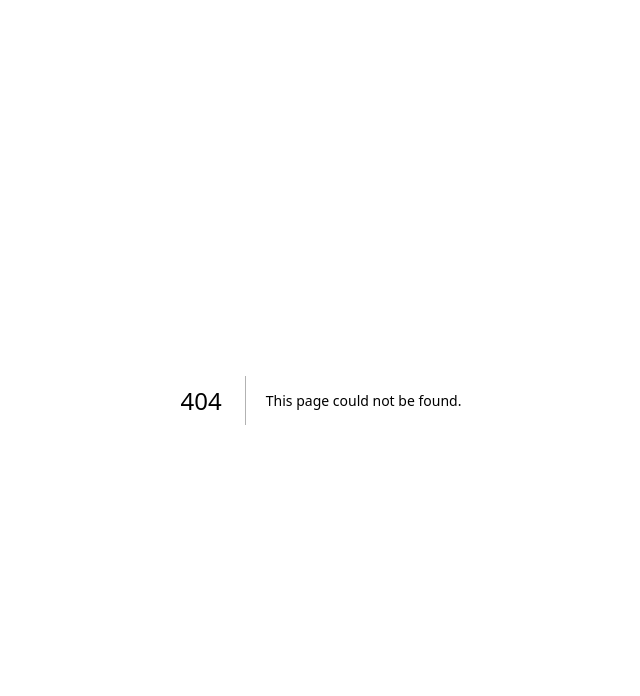
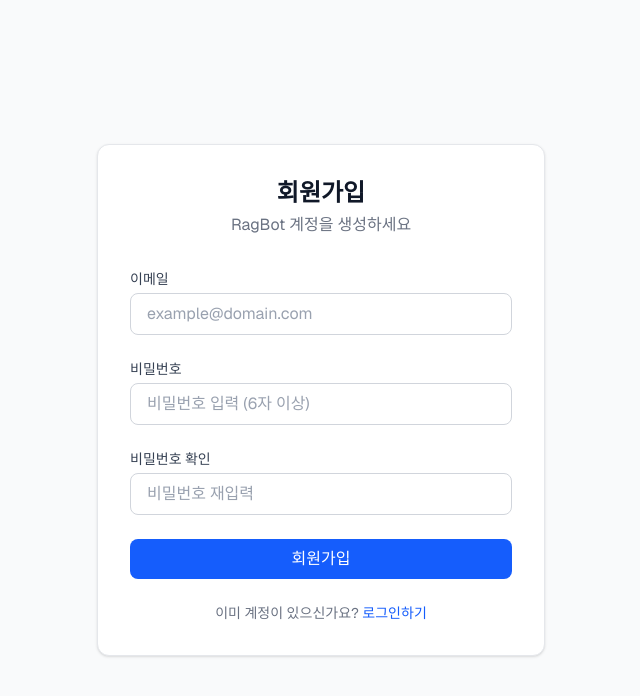
Before and after one commit to csh1975/RagBot, a Next.js app in the folder ragbot/: page /auth/signup in a window 1280 px wide. Before the commit this address had no page. Shown: the top 696 px of the page, without its empty margins (319-959 px from the left). Built offline with nearby package versions, Linux system fonts and the light colour scheme.

Commit message:
feat(auth): add signup page
Ultraworked with [Sisyphus](https://github.com/code-yeongyu/oh-my-openagent)

Co-authored-by: Sisyphus <clio-agent@sisyphuslabs.ai>

```diff
--- /dev/null
+++ b/ragbot/src/app/auth/signup/page.tsx
@@ -0,0 +1,151 @@
+'use client'
+
+import { useState, Suspense } from 'react'
+import { useRouter, useSearchParams } from 'next/navigation'
+import { createClient } from '@/lib/supabase/client'
+
+function SignupForm() {
+  const router = useRouter()
+  const searchParams = useSearchParams()
+  const redirectTo = searchParams.get('redirectTo') || '/chat'
+
+  const [email, setEmail] = useState('')
+  const [password, setPassword] = useState('')
+  const [confirmPassword, setConfirmPassword] = useState('')
+  const [error, setError] = useState('')
+  const [loading, setLoading] = useState(false)
+
+  const handleSubmit = async (e: React.FormEvent) => {
+    e.preventDefault()
+    setError('')
+
+    if (password !== confirmPassword) {
+      setError('비밀번호가 일치하지 않습니다')
+      return
+    }
+
+    if (password.length < 6) {
+      setError('비밀번호는 6자 이상이어야 합니다')
+      return
+    }
+
+    setLoading(true)
+
+    const supabase = createClient()
+    const { error } = await supabase.auth.signUp({
+      email,
+      password,
+    })
+
+    setLoading(false)
+
+    if (error) {
+      setError(error.message)
+      return
+    }
+
+    // 회원가입 성공 시 이메일 인증 안내
+    router.push(`/auth/login?redirectTo=${redirectTo}&verified=true`)
+    router.refresh()
+  }
+
+  return (
+    <div className="min-h-screen bg-gray-50 dark:bg-gray-900 flex items-center justify-center px-4 py-12">
+      <div className="w-full max-w-md">
+        <div className="bg-white dark:bg-gray-800 rounded-xl shadow-sm border border-gray-200 dark:border-gray-700 p-8">
+          <div className="text-center mb-8">
+            <h1 className="text-2xl font-bold text-gray-900 dark:text-white">회원가입</h1>
+            <p className="text-gray-500 dark:text-gray-400 mt-1">RagBot 계정을 생성하세요</p>
+          </div>
+
+          {error && (
+            <div className="mb-6 p-4 bg-red-50 dark:bg-red-900/20 border border-red-200 dark:border-red-800 rounded-lg text-red-700 dark:text-red-300 text-sm">
+              {error}
+            </div>
+          )}
+
+          <form onSubmit={handleSubmit} className="space-y-6">
+            <div>
+              <label htmlFor="email" className="block text-sm font-medium text-gray-700 dark:text-gray-300 mb-1">
+                이메일
+              </label>
+              <input
+                id="email"
+                name="email"
+                type="email"
+                autoComplete="email"
+                required
+                value={email}
+                onChange={(e) => setEmail(e.target.value)}
+                className="input"
+                placeholder="example@domain.com"
+                disabled={loading}
+              />
+            </div>
+
+            <div>
+              <label htmlFor="password" className="block text-sm font-medium text-gray-700 dark:text-gray-300 mb-1">
+                비밀번호
+              </label>
+              <input
+                id="password"
+                name="password"
+                type="password"
+                autoComplete="new-password"
+                required
+                value={password}
+                onChange={(e) => setPassword(e.target.value)}
+                className="input"
+                placeholder="비밀번호 입력 (6자 이상)"
+                disabled={loading}
+              />
+            </div>
+
+            <div>
+              <label htmlFor="confirmPassword" className="block text-sm font-medium text-gray-700 dark:text-gray-300 mb-1">
+                비밀번호 확인
+              </label>
+              <input
+                id="confirmPassword"
+                name="confirmPassword"
+                type="password"
+                autoComplete="new-password"
+                required
+                value={confirmPassword}
+                onChange={(e) => setConfirmPassword(e.target.value)}
+                className="input"
+                placeholder="비밀번호 재입력"
+                disabled={loading}
+              />
+            </div>
+
+            <button
+              type="submit"
+              disabled={loading}
+              className="btn btn-primary w-full py-3"
+            >
+              {loading ? '가입 중...' : '회원가입'}
+            </button>
+          </form>
+
+          <div className="mt-6 text-center">
+            <p className="text-sm text-gray-500 dark:text-gray-400">
+              이미 계정이 있으신가요?{' '}
+              <a href={`/auth/login?redirectTo=${redirectTo}`} className="text-blue-600 dark:text-blue-400 hover:underline font-medium">
+                로그인하기
+              </a>
+            </p>
+          </div>
+        </div>
+      </div>
+    </div>
+  )
+}
+
+export default function SignupPage() {
+  return (
+    <Suspense fallback={<div className="min-h-screen flex items-center justify-center">로딩 중...</div>}>
+      <SignupForm />
+    </Suspense>
+  )
+}
```
